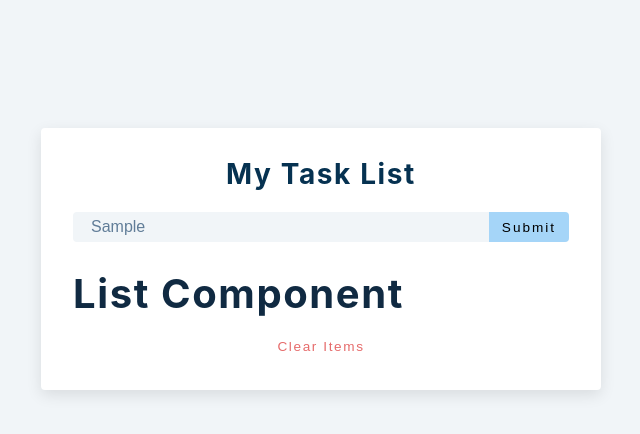
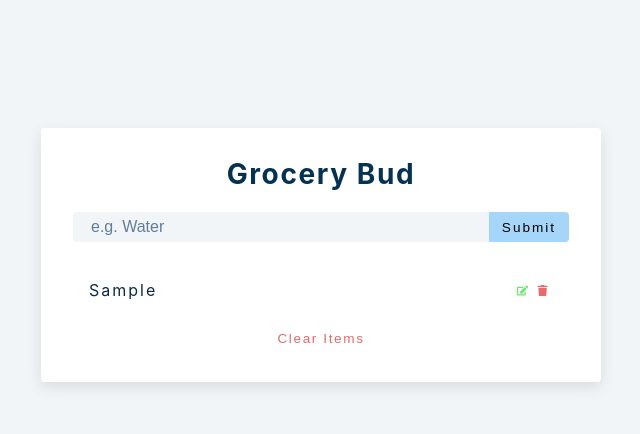
Before and after one commit to arjunthumbayil/react-projects-playground, a React (Create React App) app in the folder 10-grocery-bud/setup/: page / in a window 1280 px wide. Both pictures are taken after typing "Sample" into the empty fields and a click on the button "Submit". Shown: the top 434 px of the page, without its empty margins (319-959 px from the left). Built offline with nearby package versions, Linux system fonts and the light colour scheme.

Commit message:
items added in the list and displayed

```diff
--- a/10-grocery-bud/setup/src/App.js
+++ b/10-grocery-bud/setup/src/App.js
@@ -11,18 +11,27 @@
 
   const handleSubmit = (e) => {
     e.preventDefault();
-    console.log("Hello");
+    if (!name) {
+      // display alert
+    } else if (name && isEditing) {
+      // deal with edit
+    } else {
+      // show alert
+      const newItem = { id: new Date().getTime().toString(), title: name };
+      setList([...list, newItem]);
+      setName("");
+    }
   };
   return (
     <section className="section-center">
       <form className="grocery-form" onSubmit={handleSubmit}>
         {alert.show && <Alert />}
-        <h3>My Task List</h3>
+        <h3>grocery bud</h3>
         <div className="form-control">
           <input
             type="text"
             className="grocery"
-            placeholder="e.g. React projects"
+            placeholder="e.g. Water"
             value={name}
             onChange={(e) => {
               setName(e.target.value);
@@ -33,10 +42,12 @@
           </button>
         </div>
       </form>
-      <div className="grocery-container">
-        <List />
-        <button className="clear-btn">clear items</button>
-      </div>
+      {list.length > 0 && (
+        <div className="grocery-container">
+          <List items={list} />
+          <button className="clear-btn">clear items</button>
+        </div>
+      )}
     </section>
   );
 }
--- a/10-grocery-bud/setup/src/List.js
+++ b/10-grocery-bud/setup/src/List.js
@@ -1,7 +1,26 @@
-import React from 'react'
-import { FaEdit, FaTrash } from 'react-icons/fa'
-const List = () => {
-  return <h2>list component</h2>
-}
+import React from "react";
+import { FaEdit, FaTrash } from "react-icons/fa";
+const List = ({ items }) => {
+  return (
+    <div className="grocery-list">
+      {items.map((item) => {
+        const { id, title } = item;
+        return (
+          <article key={id} className="grocery-item">
+            <p className="title">{title}</p>
+            <div className="btn-container">
+              <button type="button" className="edit-btn">
+                <FaEdit />
+              </button>
+              <button type="button" className="delete-btn">
+                <FaTrash />
+              </button>
+            </div>
+          </article>
+        );
+      })}
+    </div>
+  );
+};
 
-export default List
+export default List;
```
